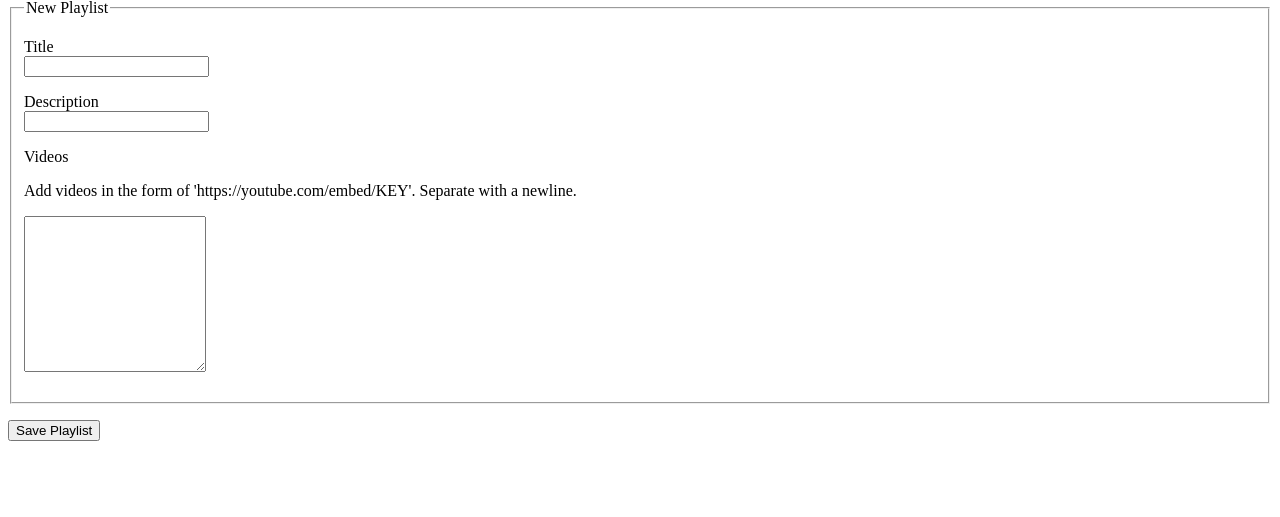
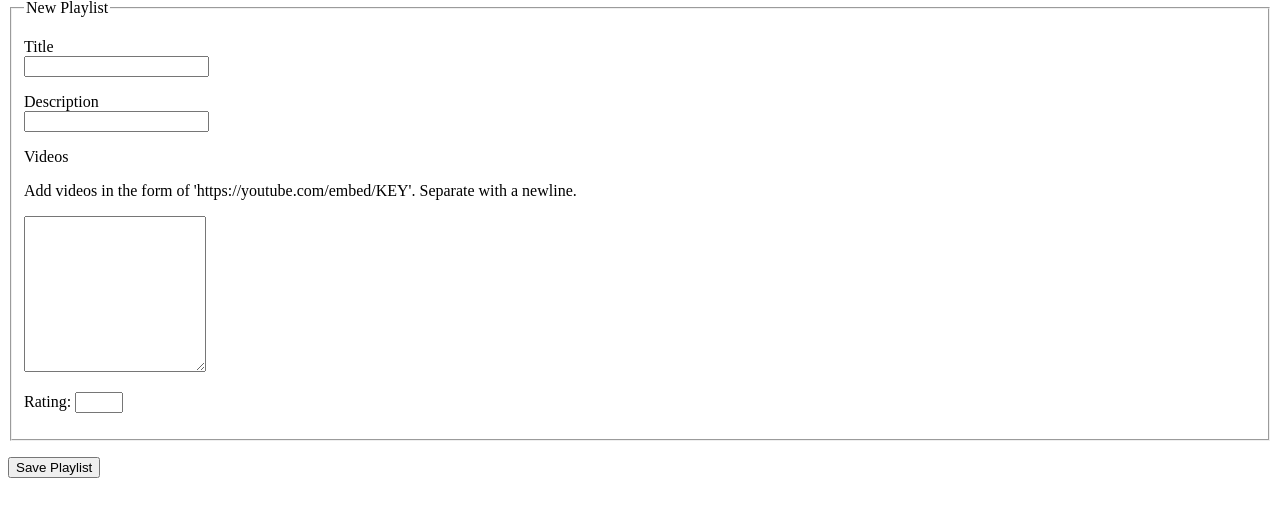
Before and after one commit to alannanoguchi/playlister, a Flask app: page / in a window 1280 px wide. Shown: the part 99-616 px from the top of the page. Run offline with Flask 2, Linux system fonts and the light colour scheme; data that the repository does not hold is empty.

Commit message:
Added Rating scale 1-5

```diff
--- a/templates/playlists_index.html
+++ b/templates/playlists_index.html
@@ -32,6 +32,11 @@
             <p>Add videos in the form of 'https://youtube.com/embed/KEY'. Separate with a newline.</p>
             <textarea id='playlist-videos' name='videos' rows='10'></textarea>
         </p>
+        <p>
+            <!-- <input type="range">Rating<name="rating" min="0" max="5"> -->
+            <label for="rating">Rating:</label>
+            <input type="number" name="rating" id="rating" min="1" max="5">
+        </p>
     </fieldset>
 
     <!-- BUTTON -->
```
